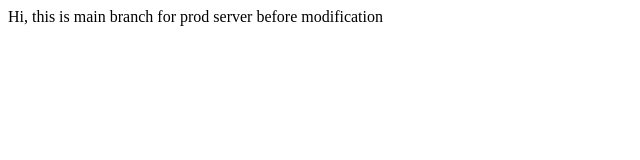
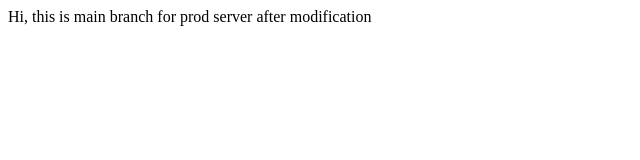
Before and after one commit to CoderRitwikG/JenkinsAssignment2new, a plain HTML site: page index.html in a window 1280 px wide. Shown: the full height of the page, 0-640 px from the left. Drawn offline with Linux system fonts and the light colour scheme.

Commit message:
Update index.html

```diff
--- a/index.html
+++ b/index.html
@@ -1,5 +1,5 @@
 <html>
         <body>
-                Hi, this is main branch for prod server before modification
+                Hi, this is main branch for prod server after modification
         </body>
 </html>
```
